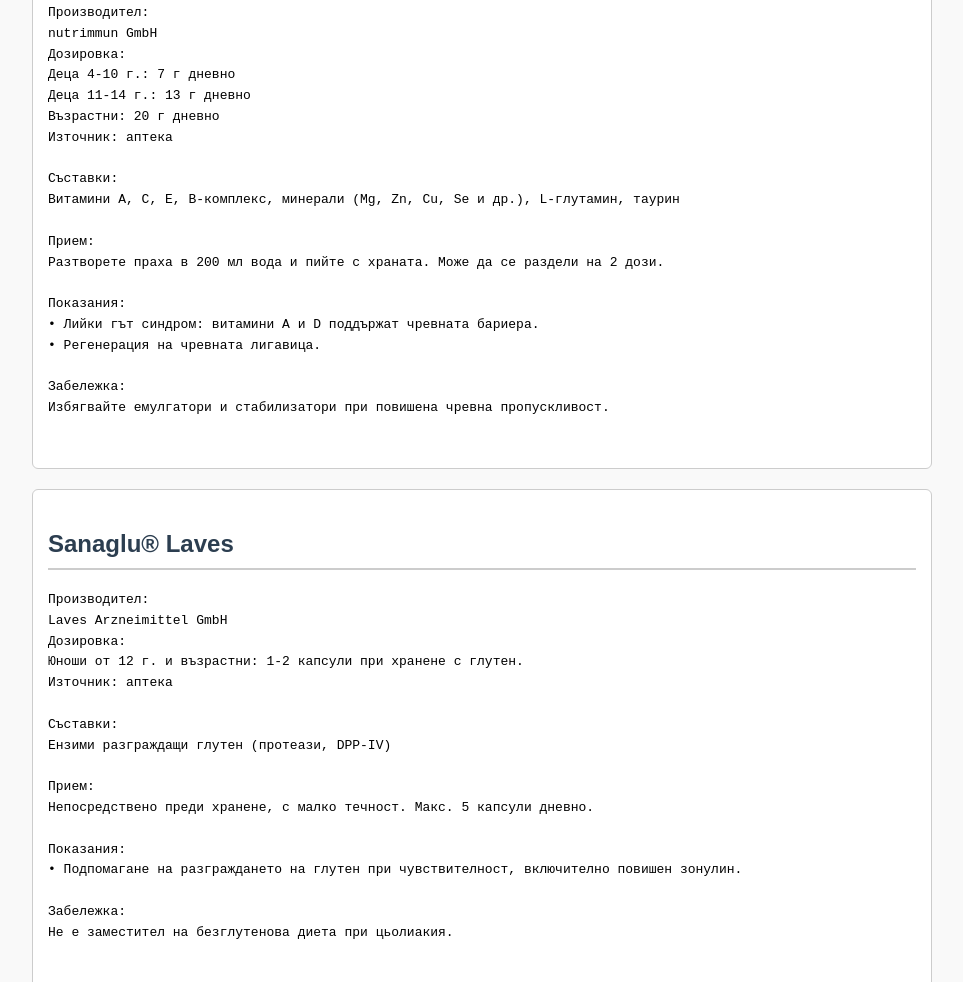
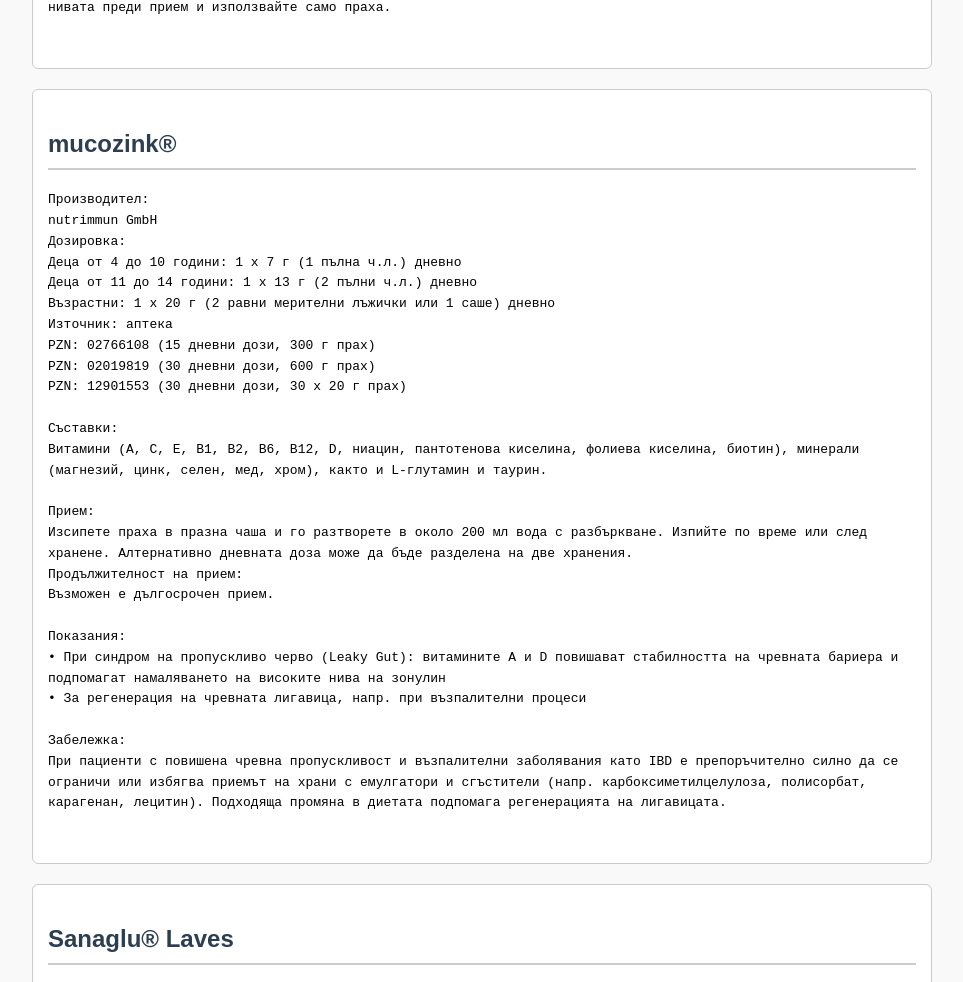
Before and after one commit to yordanfilipov/yordanfilipov.github.io, a plain HTML site: page index.html in a window 1280 px wide. Shown: the part 1795-2777 px from the top of the page, without its empty margins (158-1121 px from the left). Drawn offline with Linux system fonts and the light colour scheme.

Commit message:
Update index.html

```diff
--- a/index.html
+++ b/index.html
@@ -90,13 +90,20 @@ PZN: 15635170 (20 дози), 15635187 (40 дози)
 Капсула: Витамини D, B6, B12, фолиева киселина, ниацин, калций
 
 Прием:
-Прах: разбъркайте в 100 мл вода и пийте на празен стомах. Капсула: с храна.
+Прах: Разбъркайте праха в около 100 мл вода и изпийте на празен стомах поне 15 минути преди хранене. Вземете капсулата по време на хранене с течност, напр. чаша вода.
+
+Продължителност на прием:
+Възможен е дългосрочен прием.
 
 Показания:
-• Синдром на раздразненото черво, пропускливост на червата, намалена защита на лигавицата и др.
+• При синдром на раздразненото черво
+• За стимулиране на производството на бутират при нисък брой бактерии-производители
+• За увеличаване на продукцията на слуз при намалена деградация на муцин и/или защита на лигавицата
+• За намаляване на чревната пропускливост при синдром на пропускливо черво и повишени нива на зонулин
+• За противовъзпалителна терапия в областта на чревната лигавица при възпалителни заболявания на червата
 
 Забележка:
-Проверете витамин D и B12 при възможна предозировка.
+Внимание: Възможно е пренасищане с витамин D, калций и витамин B12 при двойни предписания – при нужда проверете нивата преди прием и използвайте само праха.
         </pre>
     </div>
 
@@ -106,23 +113,28 @@ PZN: 15635170 (20 дози), 15635187 (40 дози)
 Производител:
 nutrimmun GmbH
 Дозировка:
-Деца 4-10 г.: 7 г дневно
-Деца 11-14 г.: 13 г дневно
-Възрастни: 20 г дневно
+Деца от 4 до 10 години: 1 х 7 г (1 пълна ч.л.) дневно
+Деца от 11 до 14 години: 1 х 13 г (2 пълни ч.л.) дневно
+Възрастни: 1 х 20 г (2 равни мерителни лъжички или 1 саше) дневно
 Източник: аптека
+PZN: 02766108 (15 дневни дози, 300 г прах)
+PZN: 02019819 (30 дневни дози, 600 г прах)
+PZN: 12901553 (30 дневни дози, 30 х 20 г прах)
 
 Съставки:
-Витамини A, C, E, B-комплекс, минерали (Mg, Zn, Cu, Se и др.), L-глутамин, таурин
+Витамини (A, C, E, B1, B2, B6, B12, D, ниацин, пантотенова киселина, фолиева киселина, биотин), минерали (магнезий, цинк, селен, мед, хром), както и L-глутамин и таурин.
 
 Прием:
-Разтворете праха в 200 мл вода и пийте с храната. Може да се раздели на 2 дози.
+Изсипете праха в празна чаша и го разтворете в около 200 мл вода с разбъркване. Изпийте по време или след хранене. Алтернативно дневната доза може да бъде разделена на две хранения.
+Продължителност на прием:
+Възможен е дългосрочен прием.
 
 Показания:
-• Лийки гът синдром: витамини A и D поддържат чревната бариера.
-• Регенерация на чревната лигавица.
+• При синдром на пропускливо черво (Leaky Gut): витамините A и D повишават стабилността на чревната бариера и подпомагат намаляването на високите нива на зонулин
+• За регенерация на чревната лигавица, напр. при възпалителни процеси
 
 Забележка:
-Избягвайте емулгатори и стабилизатори при повишена чревна пропускливост.
+При пациенти с повишена чревна пропускливост и възпалителни заболявания като IBD е препоръчително силно да се ограничи или избягва приемът на храни с емулгатори и сгъстители (напр. карбоксиметилцелулоза, полисорбат, карагенан, лецитин). Подходяща промяна в диетата подпомага регенерацията на лигавицата.
         </pre>
     </div>
 
@@ -132,20 +144,23 @@ nutrimmun GmbH
 Производител:
 Laves Arzneimittel GmbH
 Дозировка:
-Юноши от 12 г. и възрастни: 1-2 капсули при хранене с глутен.
+Подрастващи от 12 г. и възрастни: 1–2 капсули с всяко хранене, съдържащо глутен
 Източник: аптека
+PZN: 10793088 (30 капсули)
+PZN: 10793094 (60 капсули)
 
 Съставки:
-Ензими разграждащи глутен (протеази, DPP-IV)
+Смес от ензими, разграждащи глутен – ендо- и екзопептидази с активност: Протеаза 3.0: 500 SAPU, смес от протеази: 75 000 HTU, дипептидилпептидаза IV: 125 DPPIV.
 
 Прием:
-Непосредствено преди хранене, с малко течност. Макс. 5 капсули дневно.
+Приемайте непосредствено преди консумация на храни, съдържащи глутен, с малко количество течност. Максимална доза: 5 капсули дневно.
 
 Показания:
-• Подпомагане на разграждането на глутен при чувствителност, включително повишен зонулин.
+• За подпомагане разграждането на глутен
+• При глутенова непоносимост, особено в комбинация с повишени стойности на зонулин
 
 Забележка:
-Не е заместител на безглутенова диета при цьолиакия.
+Не е заместител на строго безглутенова диета при цьолиакия.
         </pre>
     </div>
 </body>
```
